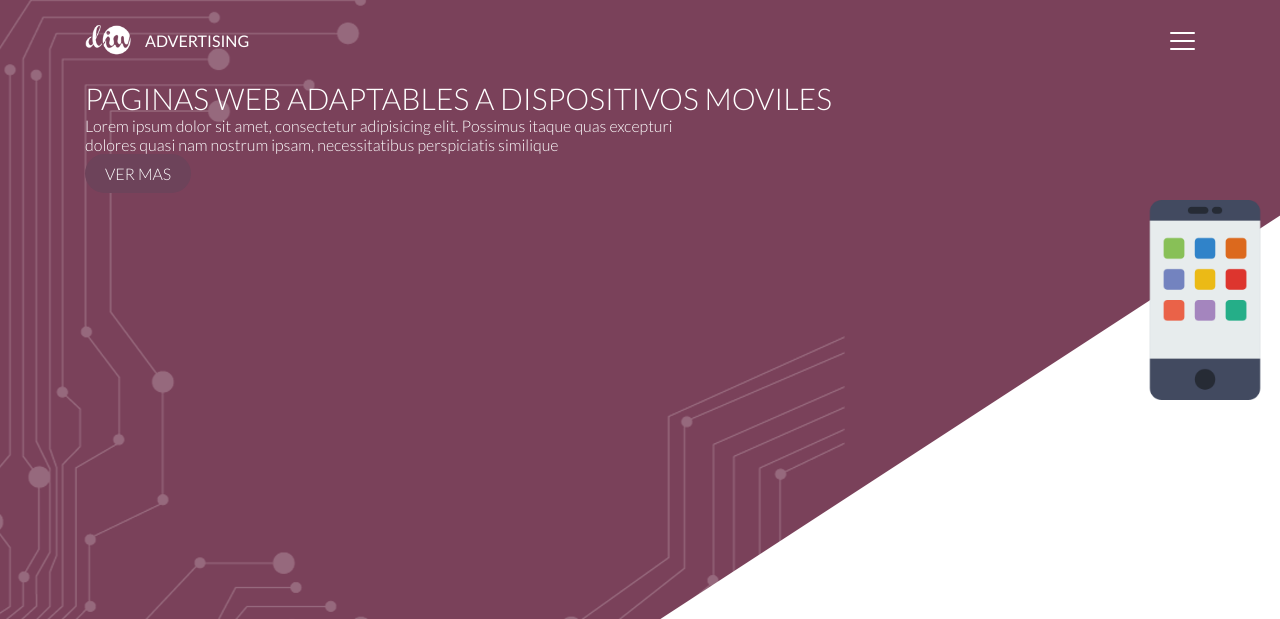
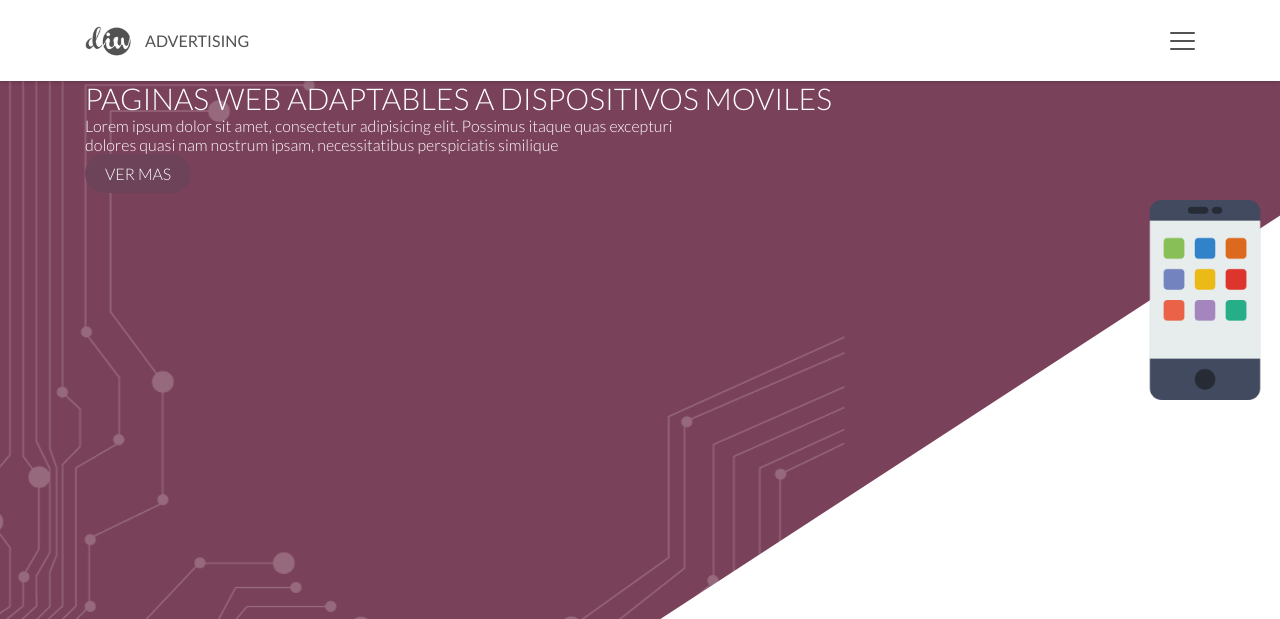
Before and after one commit to reideri/designinnweb, a PHP site: page /designning/ in a window 1280 px wide. Shown: the top 619 px of the page. Run offline with PHP 8.4, Linux system fonts and the light colour scheme.

Commit message:
Actualizacion header

```diff
--- a/views/css/style.css
+++ b/views/css/style.css
@@ -15,6 +15,8 @@ header {
 	width: 100%;
 	position: fixed;
 	z-index: 10;
+	background-color: rgba(255,255,255,0);
+	transition: all 0.4s ease;
 }
 
 /* CLASES Y ATRIBUTOS */
@@ -89,6 +91,11 @@ header .container nav .row .col-6 .brand {
 	color: #fff;
 }
 
+header .container nav .row .col-6 .brand img.img-inverse {
+	display: none;
+}
+
+
 header .container nav .row .col-6 .toggle-menu {
 	width: 25px;
 	height: 80px;
@@ -129,6 +136,53 @@ header .container nav .row .col-12 .container ul li a {
 	color: #525252;
 	display: block;
 	padding: 10px 0;
+}
+
+
+
+
+/* HEADER ACTIVE */
+.header-active {
+	background-color: #fff;
+	box-shadow: 0 0 4px rgba(0,0,0,0.3);
+}
+
+.header-active .container nav .row .col-6 .brand img.img-inverse {
+	display: block;
+}
+
+.header-active .container nav .row .col-6 .brand img.img-logo {
+	display: none;
+}
+
+.header-active .container nav .row .col-6 .brand {
+	width: 100%;
+	height: 80px;
+	display: flex;
+	align-items: center;
+	color: #525252;
+}
+
+.header-active .container nav .row .col-6 .toggle-menu .line-button,
+.header-active .container nav .row .col-6 .toggle-menu .line-button:before,
+.header-active .container nav .row .col-6 .toggle-menu .line-button:after {
+	content: '';
+	width: 25px;
+	height: 2px;
+	border-radius: 3px;
+	background-color: #525252;
+	display: block;
+	position: absolute;
+	left: 0;
+	top: 50%;
+}
+
+.header-active .container nav .row .col-6 .toggle-menu .line-button:before {
+	top: -8px;
+}
+
+.header-active .container nav .row .col-6 .toggle-menu .line-button:after {
+	top: 8px;
 }
 
 
--- a/views/modules/header.view.php
+++ b/views/modules/header.view.php
@@ -1,11 +1,12 @@
-<header>
+<header class="header-active">
 	<div class="container">
 		<nav>
 			<div class="row align-items-center">
 				<div class="col-6">
 					<div class="brand">
 						<a href="<?php echo $route; ?>">
-							<img src="<?php echo $route; ?>views/img/logo.png" alt="Logo Designninweb" width="60">
+							<img src="<?php echo $route; ?>views/img/logo.png" alt="Logo Designninweb" width="60" class="img-logo">
+							<img src="<?php echo $route; ?>views/img/logo-inverse.png" alt="Logo Designninweb" width="60" class="img-inverse">
 						</a>
 							<span class="divider">ADVERTISING</span>
 					</div>
```
Also changed, not shown: views/img/logo-inverse.png (added).
